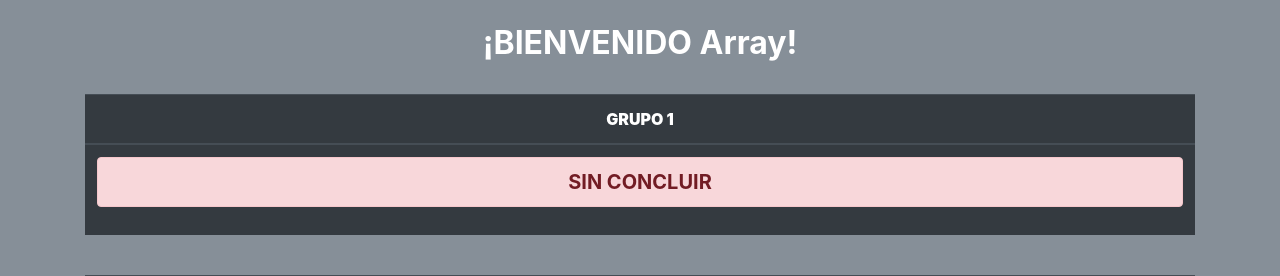
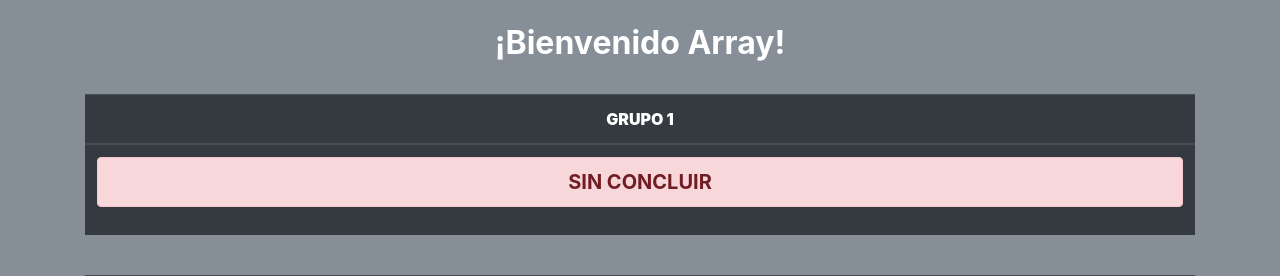
Before and after one commit to JONATHAN-SO-L/IG, a PHP site: page /sys/admin/index.php in a window 1280 px wide. Shown: the part 66-342 px from the top of the page. Run offline with PHP 8.4, Linux system fonts and the light colour scheme; the visitor is signed in with stand-in values (Sample User, id 1); data that the repository does not hold is empty.

Commit message:
Se actualizo el texto que muestra el usuario conectado

```diff
--- a/sys/admin/index.php
+++ b/sys/admin/index.php
@@ -43,7 +43,7 @@
 	<?php require '../../settings/conexion.php'; ?>
 
 	<br>
-	<h2 class="titulo_admin"><strong>¡BIENVENIDO <?php echo $_SESSION['usuario']; ?>!</strong></h2>
+	<h2 class="titulo_admin"><strong>¡Bienvenido <?php echo $_SESSION['usuario']; ?>!</strong></h2>
 
 	<span class="ir-arriba"><img class="flecha" src="https://th.bing.com/th/id/OIP.uKDR0QxG651E2BynzO95BQHaHa?w=193&h=193&c=7&o=5&pid=1.7"></span>
 
```
